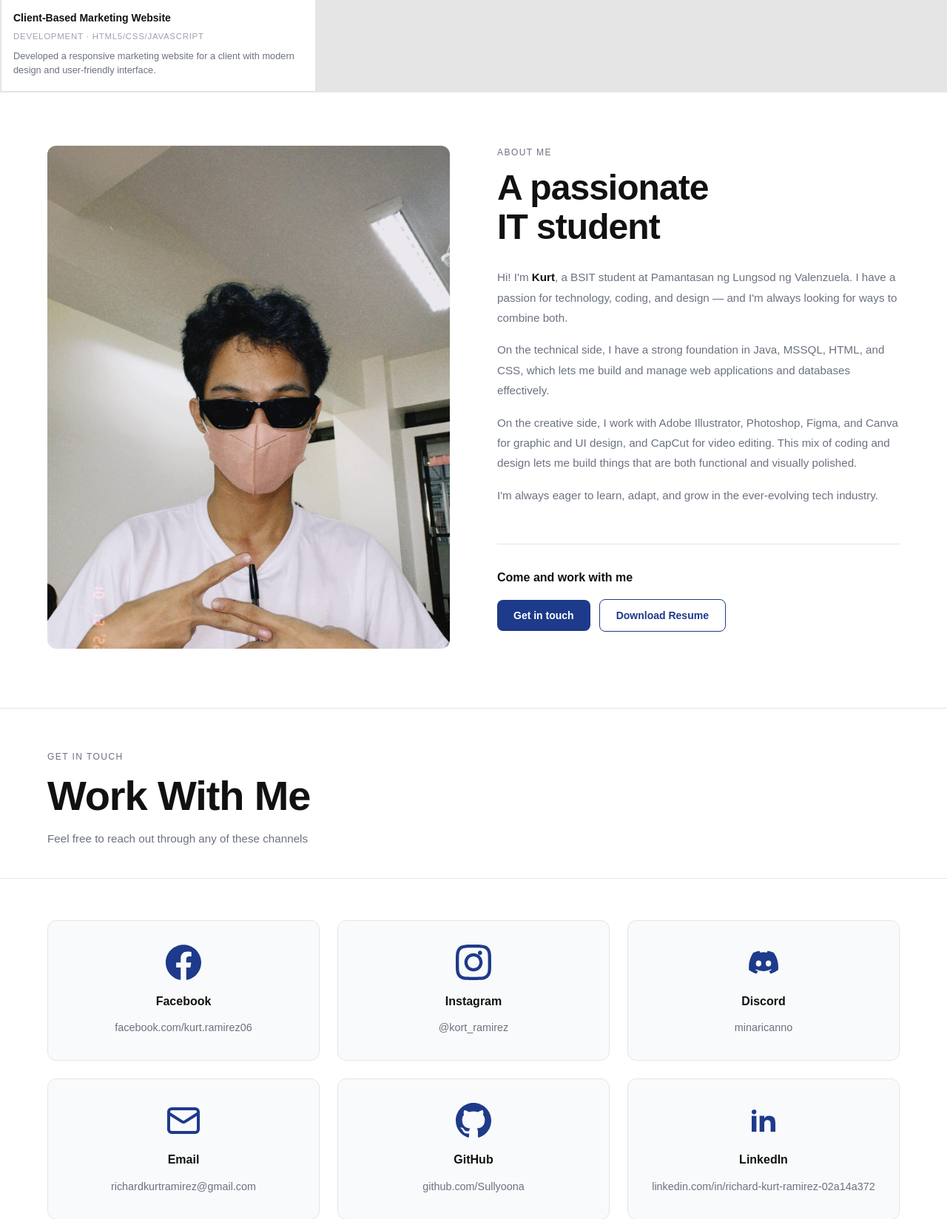
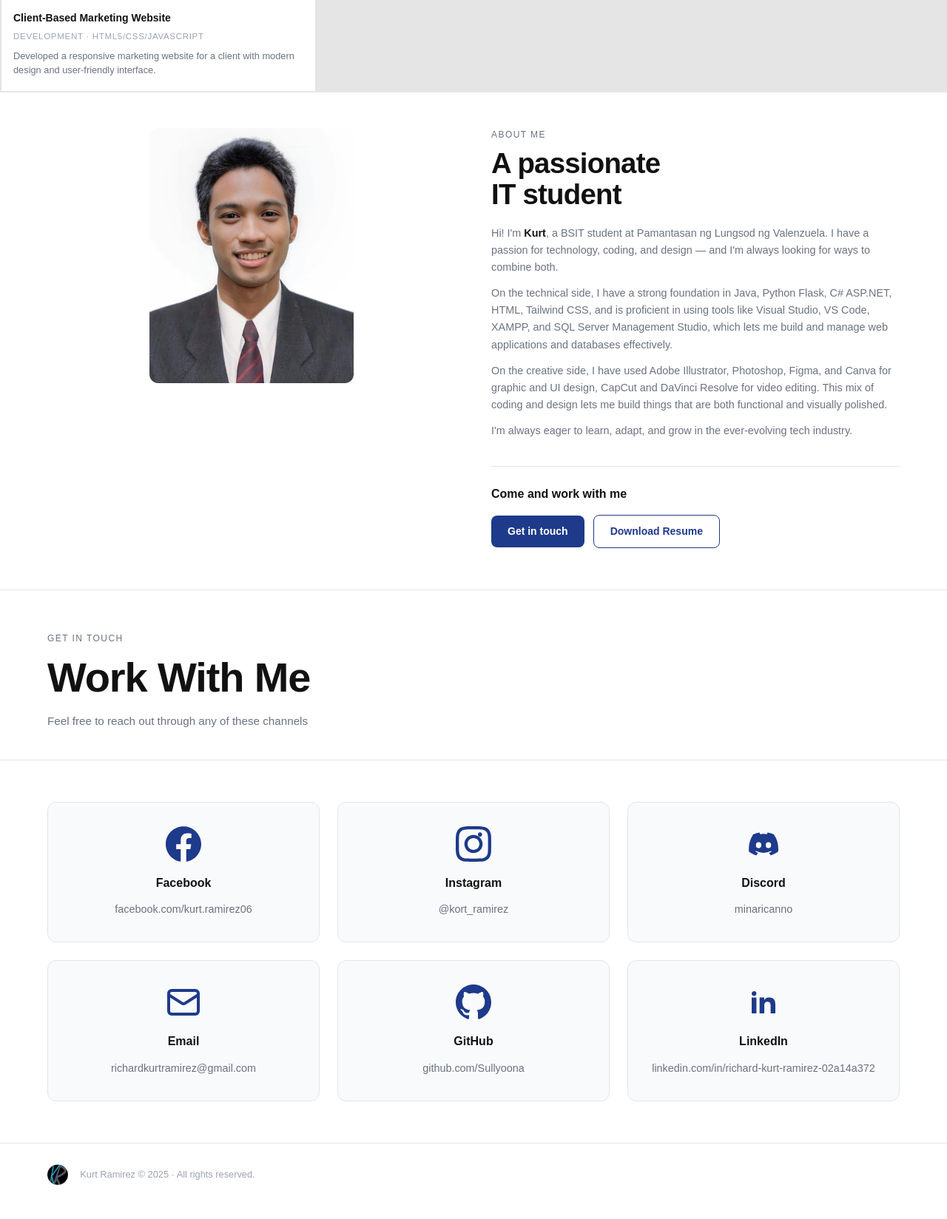
Before and after one commit to Sullyoona/portfolio, a Flask app: page / in a window 1280 px wide. Shown: the part 4068-5716 px from the top of the page at 74% size. After the commit the page ends 5670 px from the top, so only its background shows below. Run offline with Flask 3, Linux system fonts and the light colour scheme.

Commit message:
Added Dev Projects and Fixed About

```diff
--- a/static/css/style.css
+++ b/static/css/style.css
@@ -242,19 +242,22 @@ body {
 .about-section {
     display: grid;
     grid-template-columns: 1fr 1fr;
-    gap: 64px;
+    gap: 48px;
     align-items: start;
-    padding: 72px 5% 80px;
+    padding: 48px 5% 56px;
     border-bottom: 1px solid #e5e5e5;
     scroll-margin-top: 100px;
 }
 
 .about-img-col {
     position: relative;
+    display: flex;
+    justify-content: center;
+    align-items: flex-start;
 }
 
 .about-img {
-    width: 100%;
+    width: 50%;
     aspect-ratio: 4 / 5;
     object-fit: cover;
     object-position: top;
@@ -267,16 +270,16 @@ body {
     letter-spacing: 0.12em;
     text-transform: uppercase;
     color: #6b7280;
-    margin-bottom: 12px;
+    margin-bottom: 8px;
 }
 
 .about-heading {
-    font-size: clamp(1.8rem, 4vw, 3rem);
+    font-size: clamp(1.8rem, 3vw, 3rem);
     font-weight: 700;
     line-height: 1.1;
     letter-spacing: -0.02em;
     color: #111;
-    margin-bottom: 28px;
+    margin-bottom: 20px;
 }
 
 .about-text-col {
@@ -285,10 +288,10 @@ body {
 }
 
 .about-body {
-    font-size: 0.95rem;
+    font-size: 0.9rem;
     color: #6b7280;
-    line-height: 1.8;
-    margin-bottom: 16px;
+    line-height: 1.6;
+    margin-bottom: 12px;
 }
 
 .about-body strong {
@@ -297,8 +300,8 @@ body {
 }
 
 .about-cta {
-    margin-top: 36px;
-    padding-top: 32px;
+    margin-top: 24px;
+    padding-top: 24px;
     border-top: 1px solid #e5e5e5;
     display: flex;
     flex-wrap: wrap;
--- a/templates/index.html
+++ b/templates/index.html
@@ -62,6 +62,8 @@
                     <p>Figma</p>
                     <p class="skill-label">Graphic</p>
                     <p>Photoshop, Illustrator, Aseprite, Canva</p>
+                    <p class="skill-label">Video</p>
+                    <p>CapCut, DaVinci Resolve</p>
                 </div>
 
                 <div class="skill-card">
@@ -318,25 +322,27 @@
         <!-- ════════════════════════════════════════════════════════════════ -->
         <section id="about" class="about-section">
             <div class="about-img-col">
-                <img src="static/images/kort.jpg" alt="Photo of Kurt Ramirez" class="about-img">
+                <img src="{{ url_for('static', filename='images/kurt_photo.jpg') }}" alt="Photo of Kurt Ramirez" class="about-img">
             </div>
 
             <div class="about-text-col">
                 <p class="about-eyebrow">About me</p>
                 <h1 class="about-heading">A passionate<br>IT student</h1>
-
                 <p class="about-body">
                     Hi! I'm <strong>Kurt</strong>, a BSIT student at Pamantasan ng Lungsod ng Valenzuela.
                     I have a passion for technology, coding, and design — and I'm always looking for ways
                     to combine both.
                 </p>
                 <p class="about-body">
-                    On the technical side, I have a strong foundation in Java, MSSQL, HTML, and CSS,
+                    On the technical side, I have a strong foundation in Java, Python Flask, C# ASP.NET,
+                    HTML, Tailwind CSS, and is proficient in using tools like Visual Studio, VS Code,
+                    XAMPP, and SQL Server Management Studio,
                     which lets me build and manage web applications and databases effectively.
                 </p>
+
                 <p class="about-body">
-                    On the creative side, I work with Adobe Illustrator, Photoshop, Figma, and Canva
-                    for graphic and UI design, and CapCut for video editing. This mix of coding and
+                    On the creative side, I have used Adobe Illustrator, Photoshop, Figma, and Canva
+                    for graphic and UI design, CapCut and DaVinci Resolve for video editing. This mix of coding and
                     design lets me build things that are both functional and visually polished.
                 </p>
                 <p class="about-body">
```
Also changed, not shown: other parts of templates/index.html (+31 -29 lines), static/images/GradeGlazer.png (added), static/images/JorgieDentalClinic.png (added), static/images/ValSurvey.png (added), static/images/kurt_photo.jpg (added).
